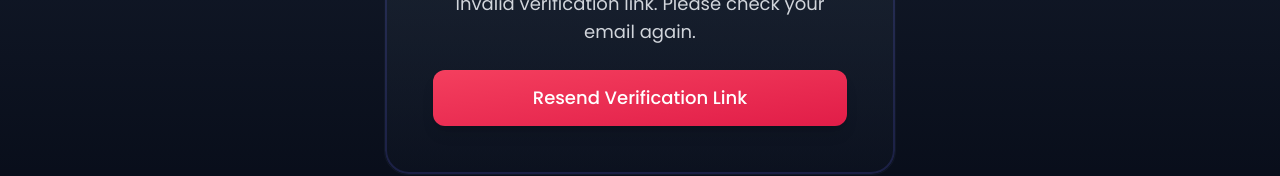
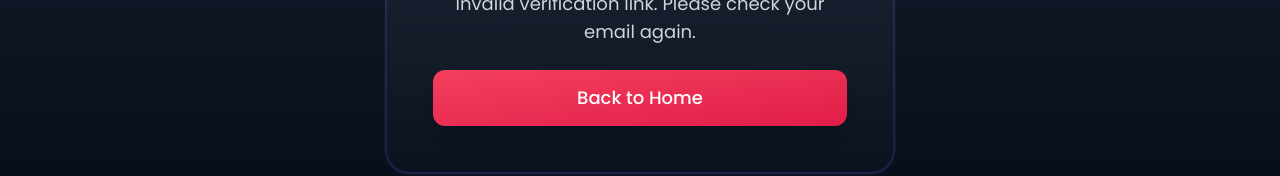
Before and after one commit to aprimr/LinksStack, a React (Vite) app: page /account/verify in a window 1280 px wide. Shown: the part 458-634 px from the top of the page. Built offline with nearby package versions, Linux system fonts and the light colour scheme; no server answers.

Commit message:
update: Verify email page

```diff
--- a/src/pages/VerifyEmail.jsx
+++ b/src/pages/VerifyEmail.jsx
@@ -142,12 +142,12 @@ const VerifyEmail = () => {
                 <p className="text-gray-300 text-lg">{message}</p>
               </div>
               <motion.button
-                onClick={() => window.location.reload()}
+                onClick={() => navigate("/")}
                 whileHover={{ scale: 1.02 }}
                 whileTap={{ scale: 0.98 }}
                 className="w-full py-3 sm:py-3.5 px-6 text-base sm:text-lg font-medium bg-gradient-to-br from-rose-500 to-rose-600 hover:from-rose-500 hover:to-rose-500 text-white rounded-xl shadow-lg flex items-center justify-center gap-2 transition-all"
               >
-                Resend Verification Link
+                Back to Home
               </motion.button>
             </motion.div>
           )}
@@ -186,7 +186,7 @@ const VerifyEmail = () => {
               </p>
 
               <motion.button
-                onClick={() => window.location.reload()}
+                onClick={() => navigate("/")}
                 whileHover={{ scale: 1.02 }}
                 whileTap={{ scale: 0.98 }}
                 className="w-full py-3 sm:py-3.5 px-6 text-base sm:text-lg font-medium bg-gradient-to-br from-emerald-400 to-emerald-600 hover:from-emerald-400 hover:to-emerald-500 text-white rounded-xl shadow-lg flex items-center justify-center gap-2 transition-all"
```
